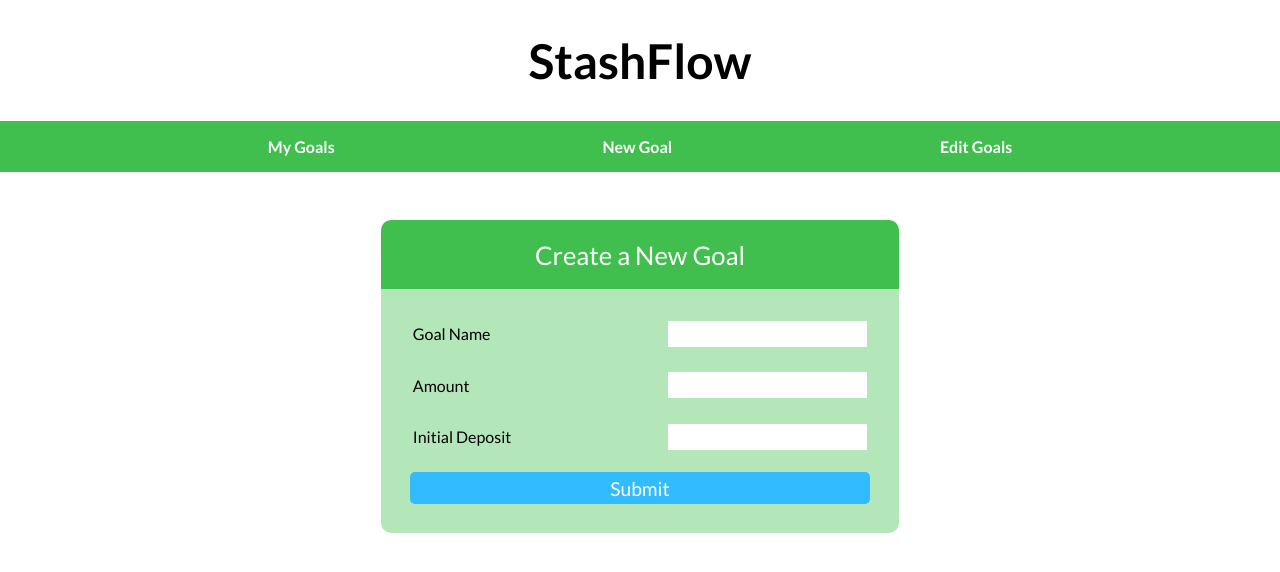
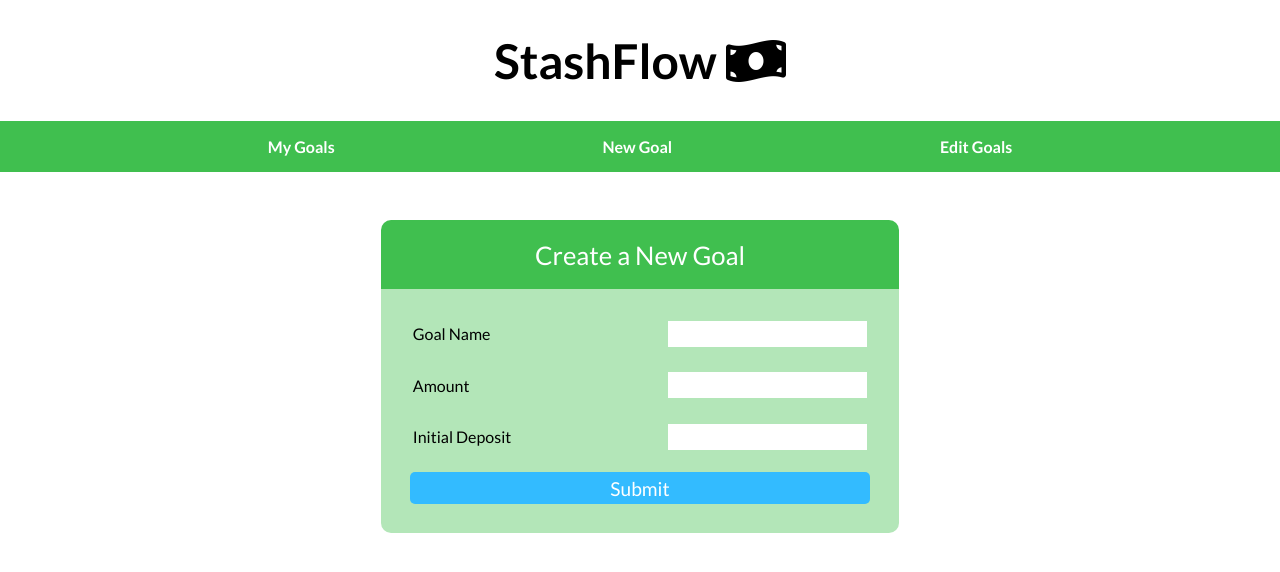
Before and after one commit to TobiasNorton/savings-fullstack, a React (Create React App) app in the folder client/: page /new in a window 1280 px wide. Shown: the top 572 px of the page. Built offline with nearby package versions, Linux system fonts and the light colour scheme.

Commit message:
Adds dollar favicon to title

```diff
--- a/client/public/index.html
+++ b/client/public/index.html
@@ -14,6 +14,13 @@
       href="https://fonts.googleapis.com/css?family=Lato:400,400i,700,700i,900,900i"
       rel="stylesheet"
     />
+    <link
+      rel="stylesheet"
+      href="https://use.fontawesome.com/releases/v5.7.2/css/all.css"
+      integrity="sha384-fnmOCqbTlWIlj8LyTjo7mOUStjsKC4pOpQbqyi7RrhN7udi9RwhKkMHpvLbHG9Sr"
+      crossorigin="anonymous"
+    />
+
     <!--
       Notice the use of %PUBLIC_URL% in the tags above.
       It will be replaced with the URL of the `public` folder during the build.
--- a/client/src/Header.js
+++ b/client/src/Header.js
@@ -44,7 +44,9 @@ class Header extends Component {
   render() {
     return (
       <div>
-        <h1 className="title">StashFlow</h1>
+        <h1 className="title">
+          StashFlow <i class="fas fa-money-bill-wave" />
+        </h1>
         <nav className="nav-bar">
           <Link to="/goals" className="nav-link">
             My Goals
--- a/client/src/Welcome.js
+++ b/client/src/Welcome.js
@@ -5,7 +5,9 @@ class Welcome extends Component {
     return (
       <div className="welcome">
         <div>
-          <h1 className="title">StashFlow</h1>
+          <h1 className="title">
+            StashFlow <i class="fas fa-money-bill-wave" />
+          </h1>
           {/* <nav className="nav-bar">
             <p>My Goals</p>
             <p>New Goal</p>
```
